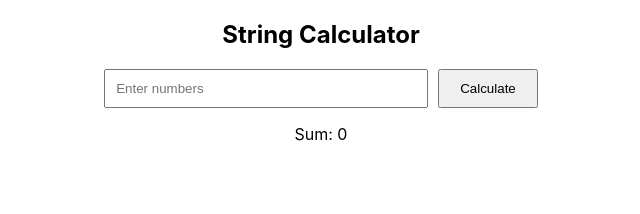
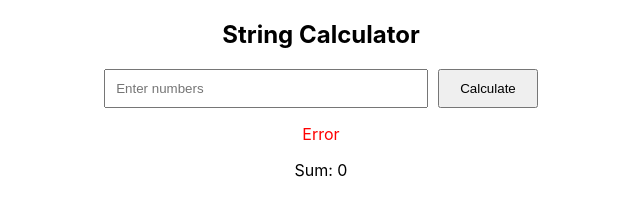
Before and after one commit to siddy0703/String_Calculator_V1, a React (Create React App) app in the folder string-calculator-v1/: page / in a window 1280 px wide. Shown: the top 214 px of the page, without its empty margins (319-959 px from the left). Built offline with nearby package versions, Linux system fonts and the light colour scheme.

Commit message:
Added a p tag element to display the error

```diff
--- a/string-calculator-v1/src/components/StringCalculator.js
+++ b/string-calculator-v1/src/components/StringCalculator.js
@@ -13,6 +13,7 @@ const StringCalculator = () => {
             <button style={{ marginLeft: "10px", padding: "10px 20px" }}>
                 Calculate
             </button>
+            <p style={{ color: "red" }}>Error</p>
             <p>Sum: 0</p>
         </div>
     );
```
